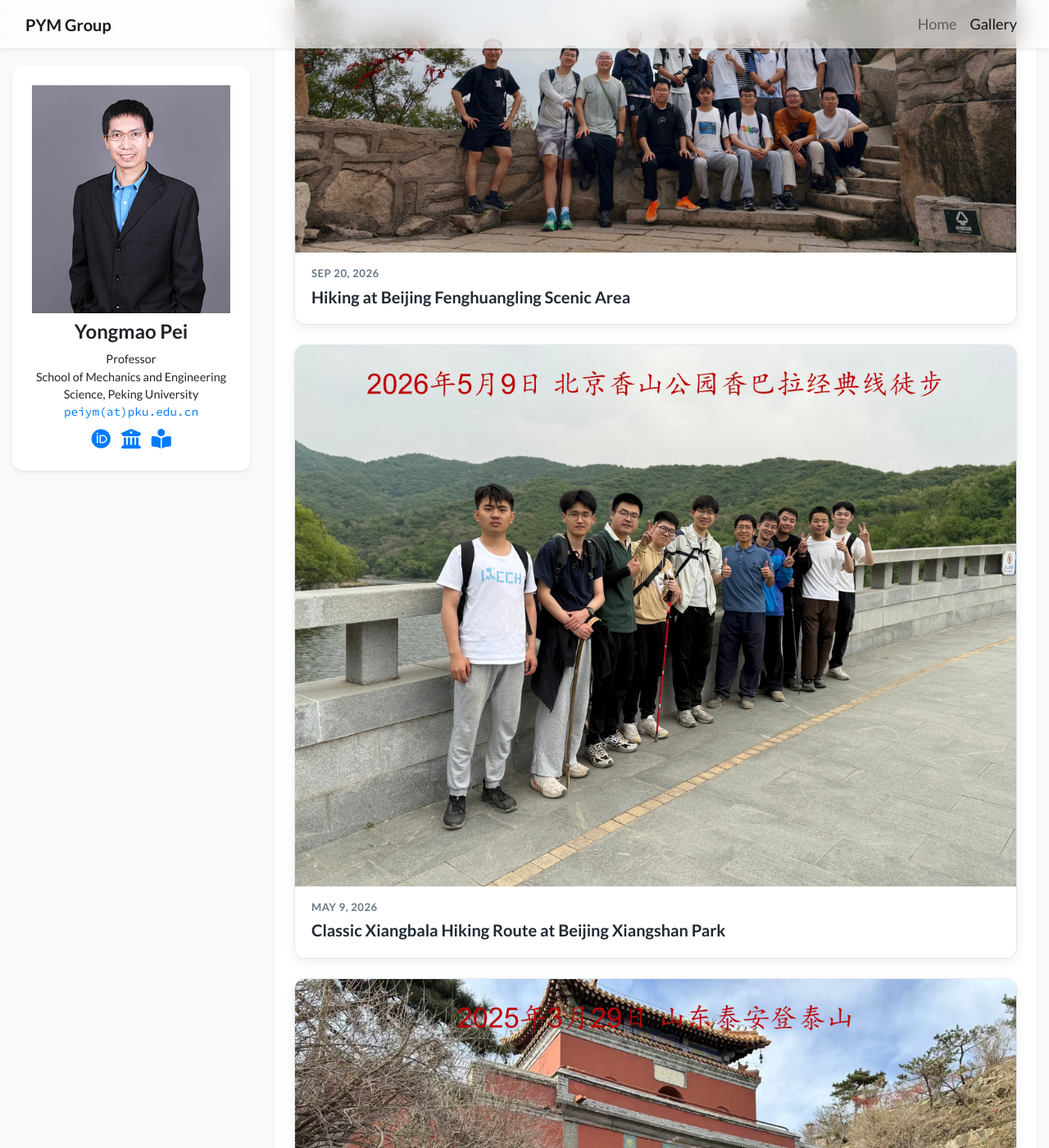
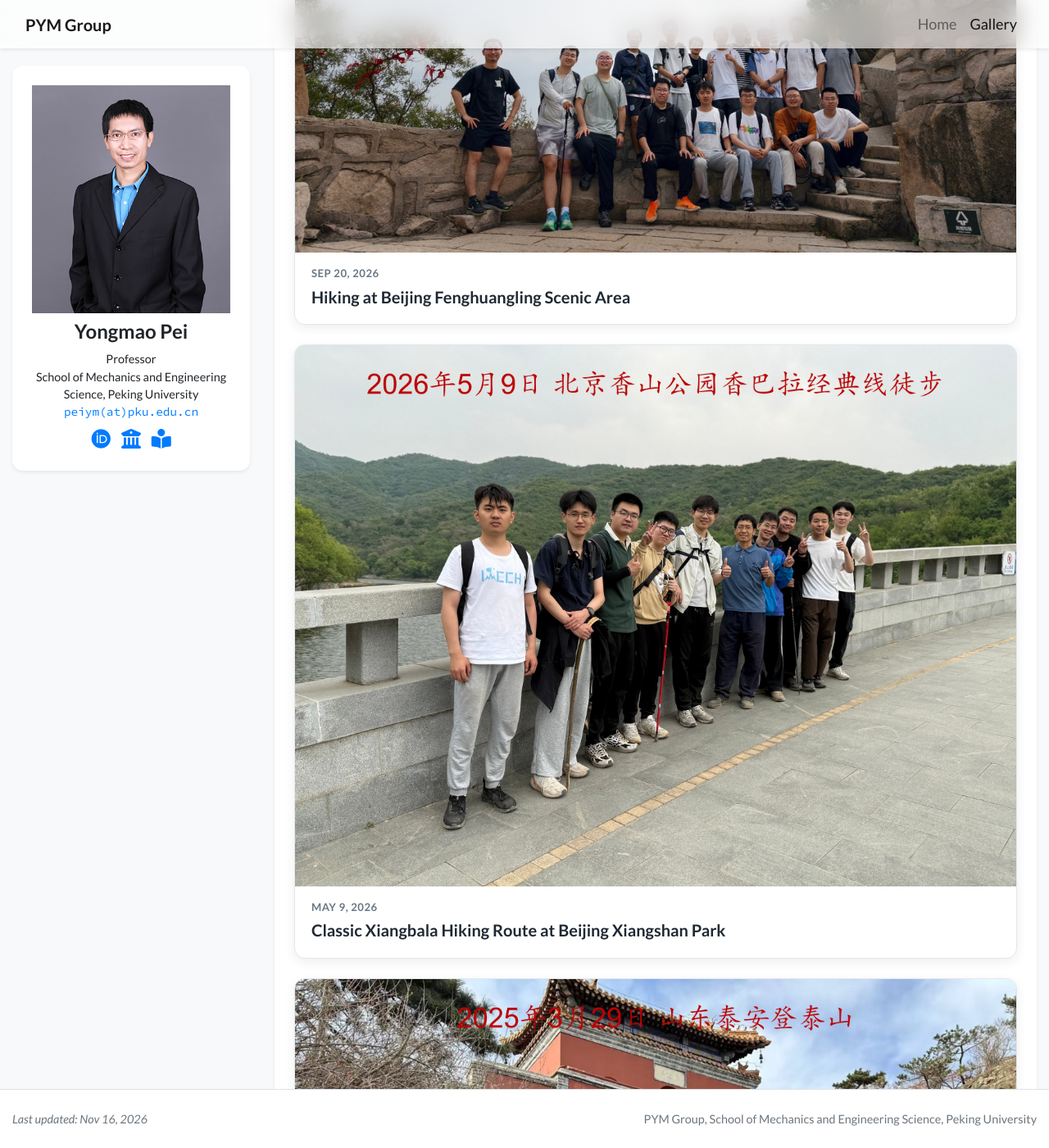
Before and after one commit to WuLin0919/PYM-GROUP, a Jekyll site: the page built from gallery.html, in a window 1280 px wide and 1400 px high, scrolled down 568 px. Shown: the whole window at 82% size. Built offline with Jekyll 4.4.1, drawn with Linux system fonts in a browser that asks for light colours; nearby versions of some CDN libraries; a style sheet for code colours, icons or effects is not loaded; some of the changed text lies outside the part shown.

Commit message:
Fix footer to viewport and show full update date

```diff
--- a/_config.yml
+++ b/_config.yml
@@ -37,4 +37,4 @@ exclude:
 #   - vendor/gems/
 #   - vendor/ruby/
 
-# timezone: Asia/Shanghai
+timezone: Asia/Shanghai
--- a/_includes/footer.html
+++ b/_includes/footer.html
@@ -1,13 +1,13 @@
-<footer class="footer border-top py-2 mt-5 bg-white small">
+<footer class="footer site-footer border-top bg-white small">
     <div class="{% if page.container_class %}{{ page.container_class }}{% else %}container-lg{% endif %}">
-        <div class="row my-3">
-            <div class="col-6">
+        <div class="footer-inner">
+            <div class="footer-updated">
                 <div class="text-muted">
-                    <i>Last updated: {{ "now" | date: "%b %Y" }}</i>
+                    <i>Last updated: <time datetime="{{ 'now' | date: '%Y-%m-%d' }}">{{ "now" | date: "%b %d, %Y" }}</time></i>
                 </div>
             </div>
-            <div class="col-6">
-                <div class="text-right text-muted">
+            <div class="footer-note">
+                <div class="text-muted">
                     {{ site.data.site_settings.footer_text }}
                 </div>
             </div>
--- a/assets/css/global.css
+++ b/assets/css/global.css
@@ -4,6 +4,59 @@ body {
     font-weight: 400;
     font-size: 18px;
     padding-top: 5.0rem;
+    padding-bottom: 5.5rem;
+}
+
+.site-footer {
+    position: fixed;
+    right: 0;
+    bottom: 0;
+    left: 0;
+    z-index: 1020;
+    height: 4.5rem;
+    display: flex;
+    align-items: center;
+}
+
+.site-footer > div {
+    width: 100%;
+}
+
+.footer-inner {
+    display: flex;
+    align-items: center;
+    justify-content: space-between;
+    gap: 0.25rem 1rem;
+}
+
+.footer-updated {
+    flex-shrink: 0;
+}
+
+.footer-note {
+    max-width: 65%;
+    text-align: right;
+    overflow-wrap: anywhere;
+}
+
+@media (max-width: 575.98px) {
+    body {
+        padding-bottom: 8.5rem;
+    }
+
+    .site-footer {
+        height: 7.5rem;
+    }
+
+    .footer-inner {
+        flex-direction: column;
+        align-items: flex-start;
+    }
+
+    .footer-note {
+        max-width: 100%;
+        text-align: left;
+    }
 }
 
 @media (min-width: 1200px) {
```
